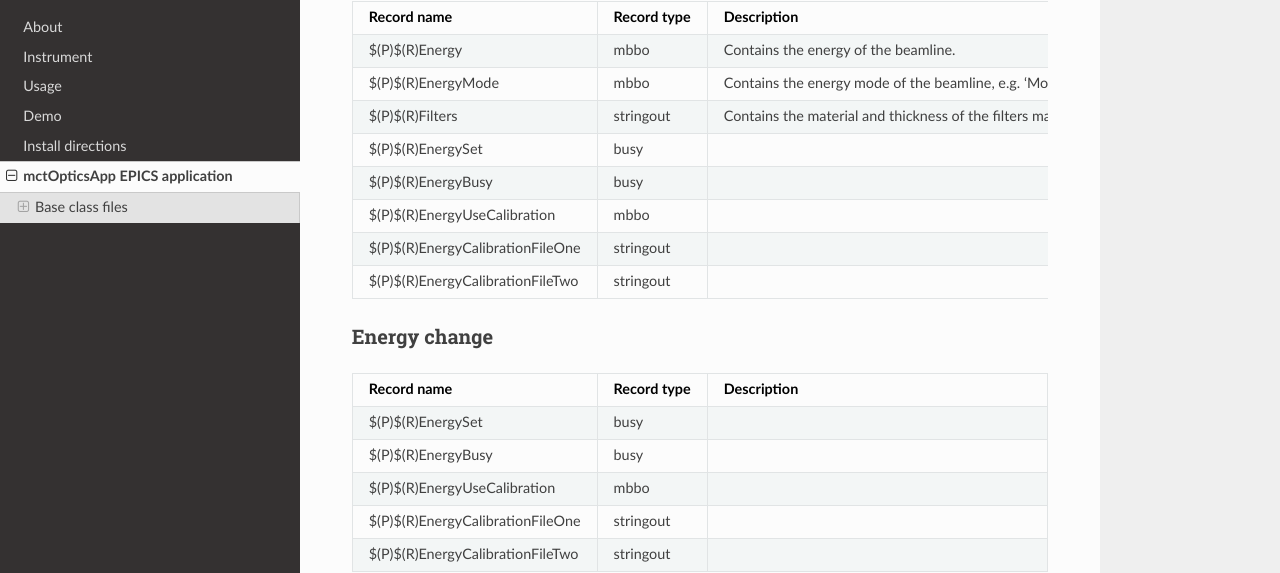
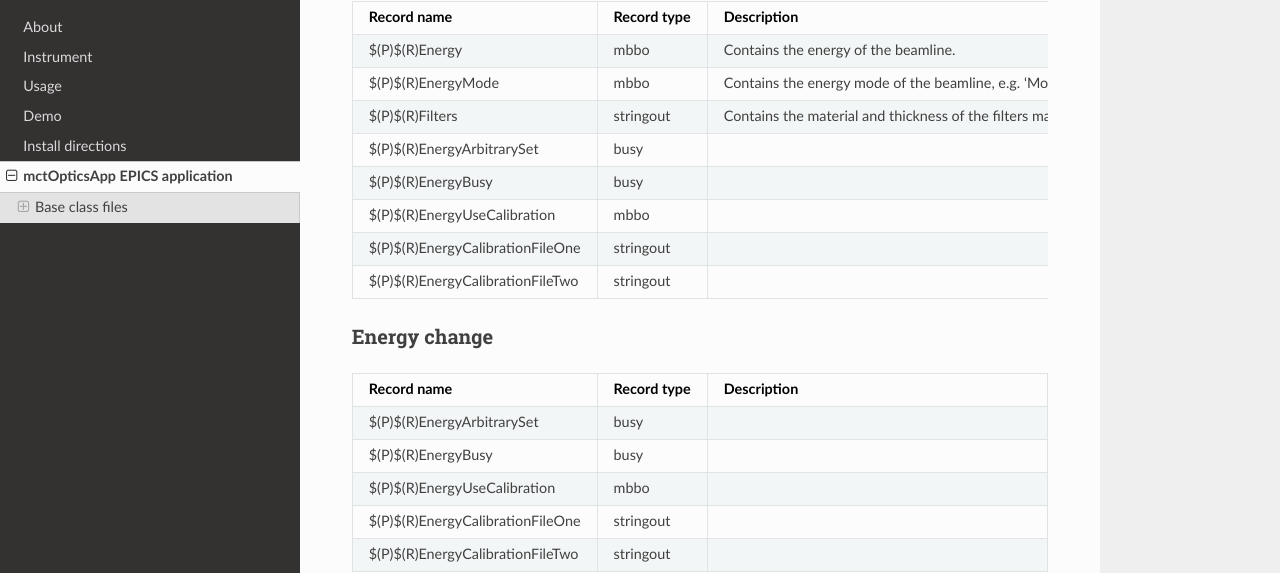
Before and after one commit to xray-imaging/mctoptics, a Sphinx documentation site: the page built from docs/source/mctOpticsApp.rst, in a window 1280 px wide and 900 px high, scrolled down 4538 px. Shown: the part 118-691 px from the top of the window. Built offline with Sphinx 7.4.7 and the Read the Docs theme 2.0.0, drawn with Linux system fonts in a browser that asks for light colours.

Commit message:
tested at 2-BM with energy (https://github.com/decarlof/energy.git) version 3ffb62216875d8c75711f0f458ec8c7d35ff22f7

```diff
--- a/docs/source/mctOpticsApp.rst
+++ b/docs/source/mctOpticsApp.rst
@@ -453,7 +453,7 @@ Energy information
   * - $(P)$(R)Filters
     - stringout
     - Contains the material and thickness of the filters manually set in the beam path, e.g. Al 1mm; Glass 5mm.
-  * - $(P)$(R)EnergySet
+  * - $(P)$(R)EnergyArbitrarySet
     - busy
     -
   * - $(P)$(R)EnergyBusy
@@ -480,7 +480,7 @@ Energy change
   * - Record name
     - Record type
     - Description
-  * - $(P)$(R)EnergySet
+  * - $(P)$(R)EnergyArbitrarySet
     - busy
     -
   * - $(P)$(R)EnergyBusy
```
Also changed, not shown: 5 other files.
